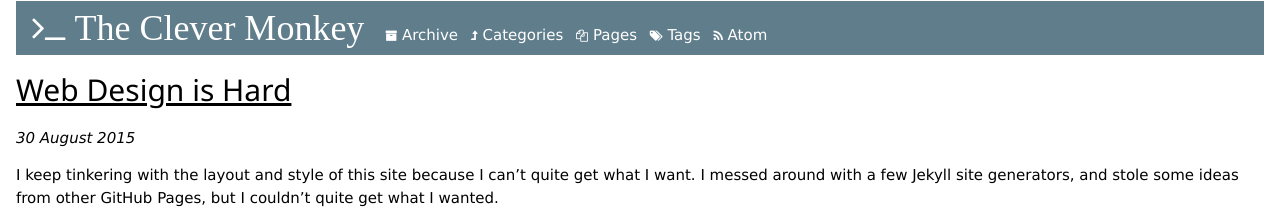
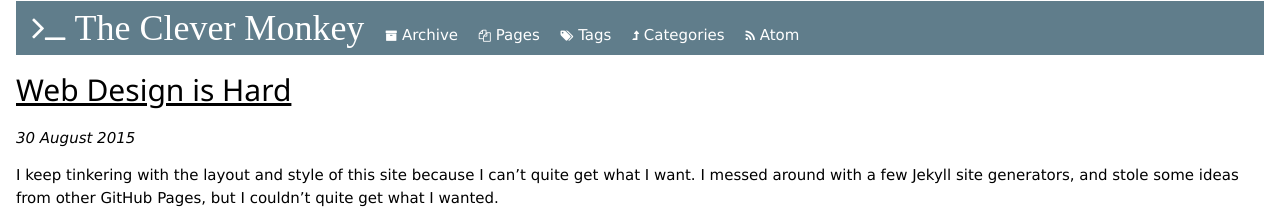
Before and after one commit to jverne/jverne.github.io, a Jekyll site: the page built from index.md, in a window 1280 px wide. Shown: the top 218 px of the page. Built offline with Jekyll 4.4.1, drawn with Linux system fonts in a browser that asks for light colours; nearby versions of some CDN libraries.

Commit message:
Add stub categories and tags pages, link to navbar

```diff
--- a/_includes/navbar.html
+++ b/_includes/navbar.html
@@ -1,8 +1,8 @@
 <nav class="w3-topnav w3-theme">
 	<a href="/"><i class="fa fa-terminal w3-xxlarge"> {{ site.title }}</i></a>
 	<a href="/archive"><i class="fa fa-archive w3-small"></i> Archive</a>
-	<i class="fa fa-level-up w3-small"></i> Categories
 	<a href="/pages"><i class="fa fa-files-o w3-small"></i> Pages</a>
-	<i class="fa fa-tags w3-small"></i> Tags
+	<a href="/tags"><i class="fa fa-tags w3-small"></i> Tags</a>
+	<a href="/categories"><i class="fa fa-level-up w3-small"></i> Categories</a>
 	<a href="/atom.xml"><i class="fa fa-rss w3-small"></i> Atom</a>
 </nav>
```
Also changed, not shown: categories/index.md (added, +7 -0 lines), tags/index.md (added, +7 -0 lines).
